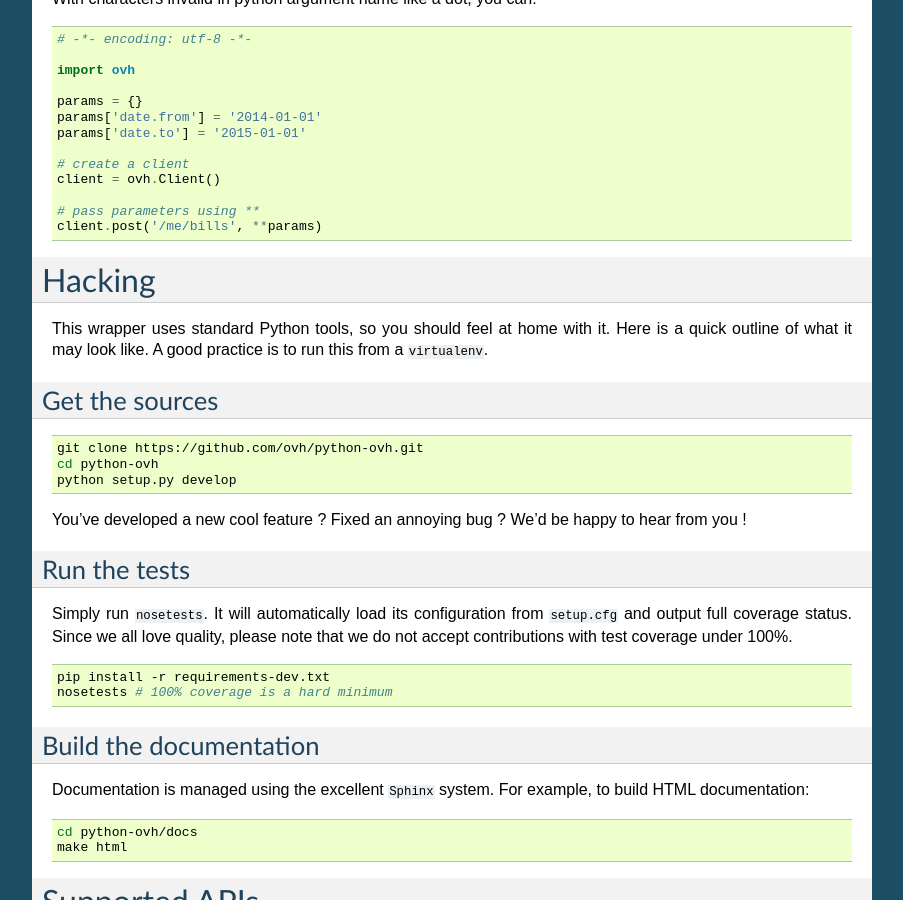
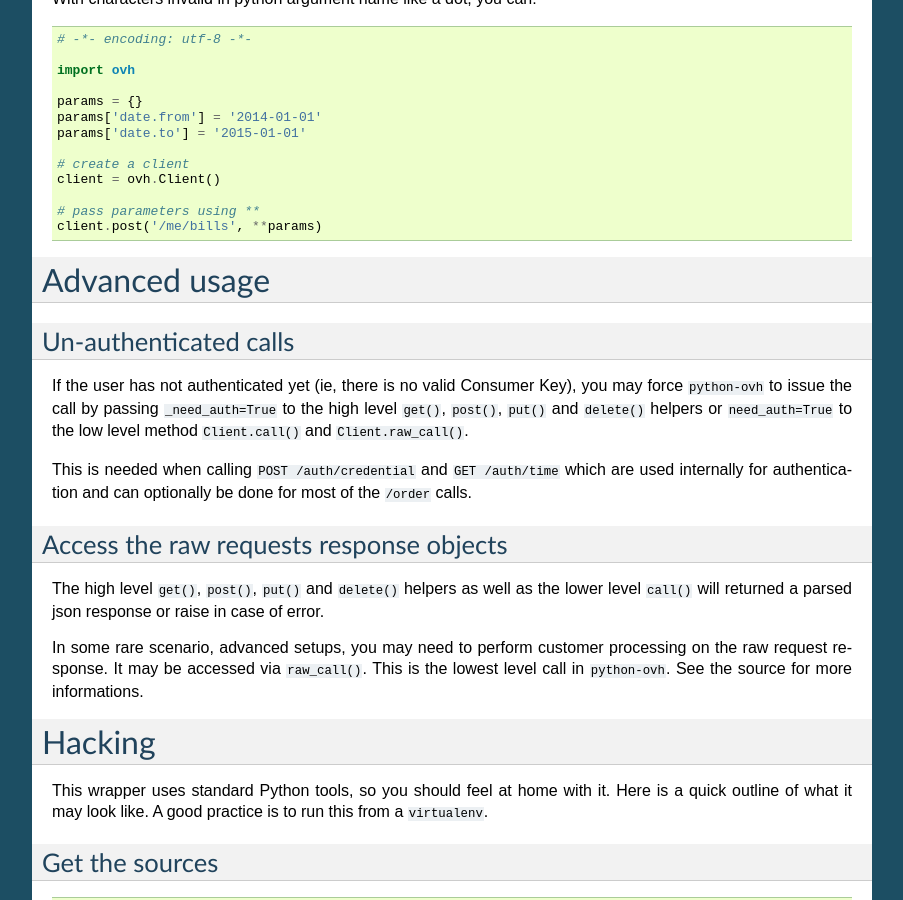
Before and after one commit to ovh/python-ovh, a Sphinx documentation site: the page built from docs/index.rst, in a window 1280 px wide and 900 px high, scrolled down 5283 px. Shown: the whole window, without its empty margins (198-1101 px from the left). Built offline with Sphinx 7.4.7, drawn with Linux system fonts in a browser that asks for light colours; some of the changed text lies outside the part shown.

Commit message:
add advanced usage documentation
Signed-off-by: Jean-Tiare Le Bigot <jean-tiare.le-bigot@corp.ovh.com>

```diff
--- a/docs/index.rst
+++ b/docs/index.rst
@@ -352,6 +352,34 @@
     # pass parameters using **
     client.post('/me/bills', **params)
 
+Advanced usage
+==============
+
+Un-authenticated calls
+----------------------
+
+If the user has not authenticated yet (ie, there is no valid Consumer Key), you
+may force ``python-ovh`` to issue the call by passing ``_need_auth=True`` to
+the high level ``get()``, ``post()``, ``put()`` and ``delete()`` helpers or
+``need_auth=True`` to the low level method ``Client.call()`` and
+``Client.raw_call()``.
+
+This is needed when calling ``POST /auth/credential`` and ``GET /auth/time``
+which are used internally for authentication and can optionally be done for
+most of the ``/order`` calls.
+
+Access the raw requests response objects
+----------------------------------------
+
+The high level ``get()``, ``post()``, ``put()`` and ``delete()`` helpers as well
+as the lower level ``call()`` will returned a parsed json response or raise in
+case of error.
+
+In some rare scenario, advanced setups, you may need to perform customer
+processing on the raw request response. It may be accessed via ``raw_call()``.
+This is the lowest level call in ``python-ovh``. See the source for more
+informations.
+
 Hacking
 =======
 
```
Also changed, not shown: README.rst (+28 -0 lines), 1 other file.
